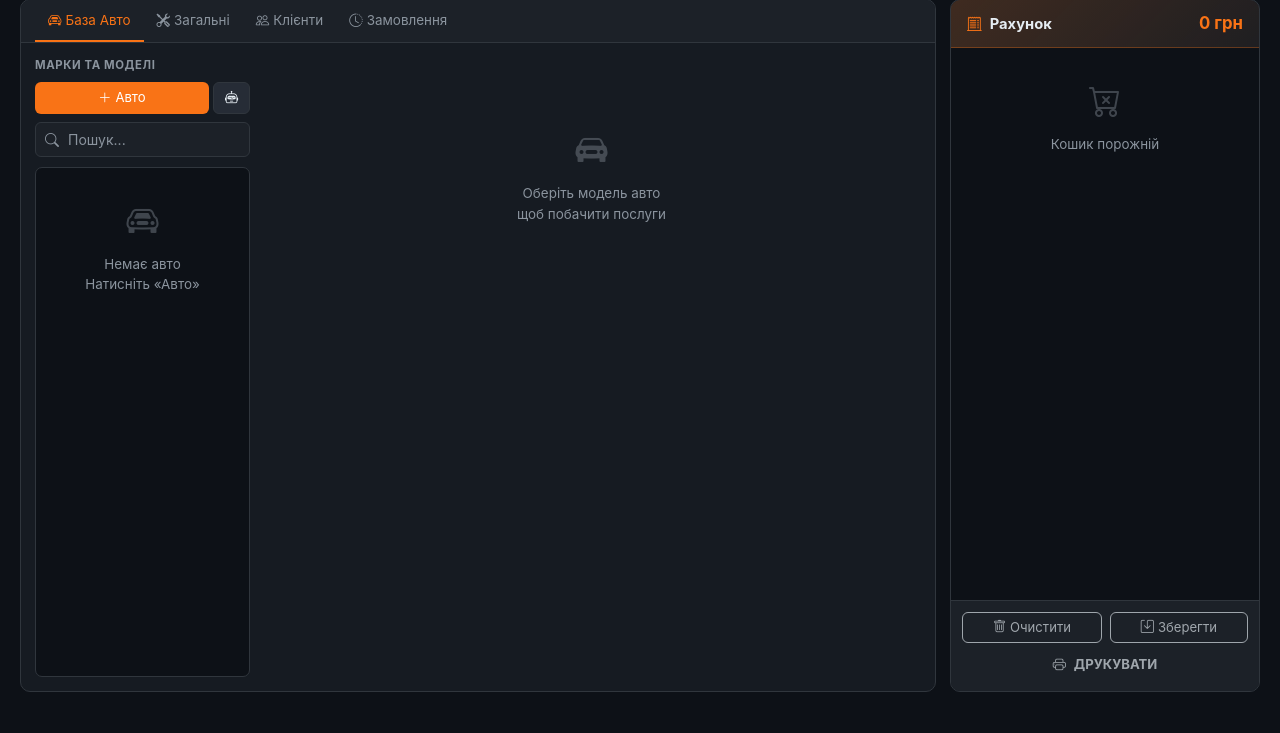
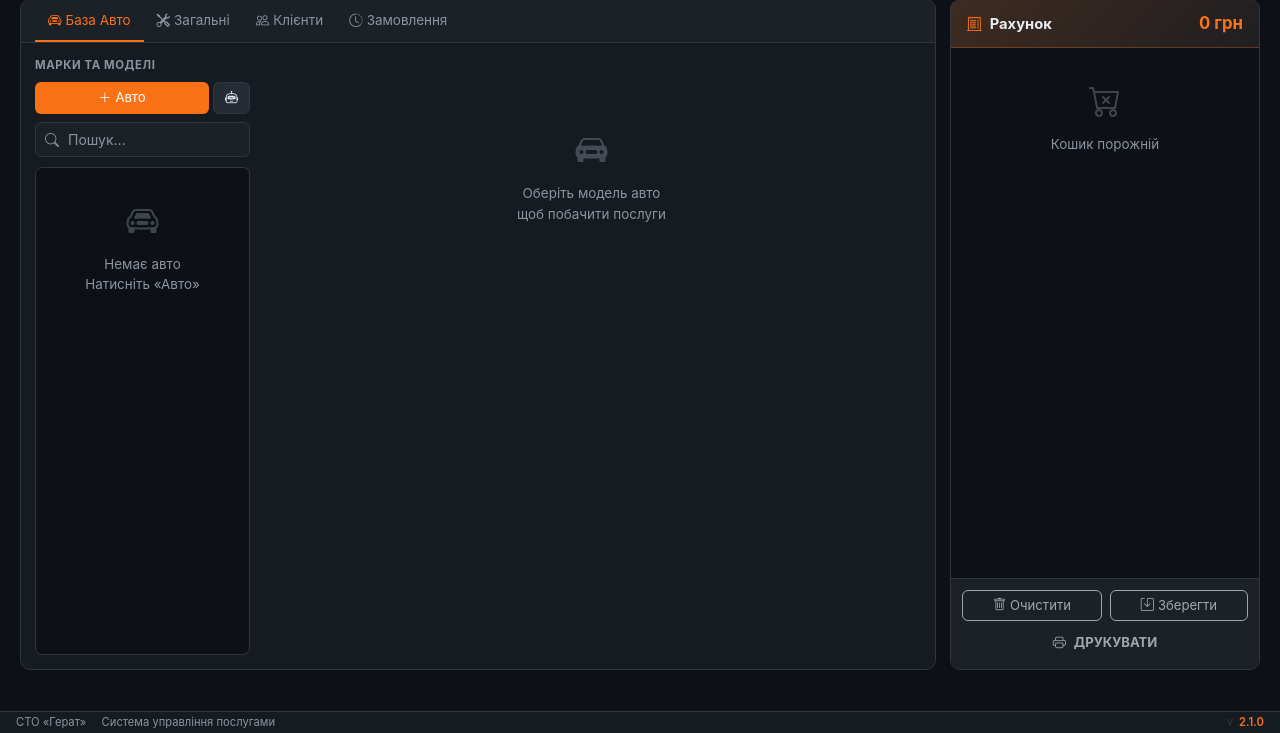
Before and after one commit to OleksanderZabila/gerat, a Flask app: page / in a window 1280 px wide. Shown: the part 67-800 px from the top of the page. Run offline with Flask 3, Linux system fonts and the light colour scheme.

Commit message:
Add version statusbar (v2.1.0)
- APP_VERSION constant in app.py, passed to template
- Fixed bottom statusbar: app name left, version right
- Adjusted scroll-box heights to account for statusbar

Co-Authored-By: Claude Sonnet 4.6 <noreply@anthropic.com>

```diff
--- a/app.py
+++ b/app.py
@@ -3,6 +3,8 @@ import json
 from datetime import datetime
 from flask import Flask, render_template, request, jsonify
 from flask_sqlalchemy import SQLAlchemy
+
+APP_VERSION = '2.1.0'
 
 app = Flask(__name__)
 app.config['SQLALCHEMY_DATABASE_URI'] = 'sqlite:///database.db'
@@ -78,7 +80,7 @@ def index():
             ]
     gs = GeneralService.query.all()
     gs_list = [{"id": s.id, "posluga": s.name, "cina": s.price} for s in gs]
-    return render_template('index.html', db_dict=db_dict, general_services=gs_list)
+    return render_template('index.html', db_dict=db_dict, general_services=gs_list, version=APP_VERSION)
 
 
 @app.route('/api/get_data')
--- a/templates/index.html
+++ b/templates/index.html
@@ -53,11 +53,11 @@
         .scroll-box { overflow-y: auto; border: 1px solid var(--border); border-radius: 7px; background: var(--bg-base); }
         @media (min-width: 992px) {
             body { overflow: hidden; }
-            .scroll-cars  { height: calc(100vh - 290px); }
-            .scroll-srv   { height: calc(100vh - 258px); }
-            .scroll-gen   { height: calc(100vh - 235px); }
-            .scroll-cart  { height: calc(100vh - 312px); }
-            .scroll-list  { height: calc(100vh - 235px); }
+            .scroll-cars  { height: calc(100vh - 312px); }
+            .scroll-srv   { height: calc(100vh - 280px); }
+            .scroll-gen   { height: calc(100vh - 257px); }
+            .scroll-cart  { height: calc(100vh - 334px); }
+            .scroll-list  { height: calc(100vh - 257px); }
         }
         @media (max-width: 991px) { .scroll-cars,.scroll-srv,.scroll-gen,.scroll-cart,.scroll-list { max-height: 320px; } }
 
@@ -162,11 +162,31 @@
         .stat-val { font-size: 1.4rem; font-weight: 700; color: var(--accent); }
         .stat-lbl { font-size: .75rem; color: var(--muted); margin-top: 2px; }
 
+        /* Status bar */
+        .statusbar {
+            position: fixed;
+            bottom: 0; left: 0; right: 0;
+            height: 22px;
+            background: var(--bg-card);
+            border-top: 1px solid var(--border);
+            display: flex;
+            align-items: center;
+            justify-content: space-between;
+            padding: 0 16px;
+            font-size: .7rem;
+            color: var(--muted);
+            z-index: 100;
+            user-select: none;
+        }
+        .statusbar-ver { color: var(--accent); font-weight: 600; }
+        .statusbar-dot { color: var(--border); margin: 0 6px; }
+
         /* Print */
         #print-area { display: none; }
         @media print {
             body > *:not(#print-area) { display: none !important; }
             #print-area { display: block !important; font-family: Arial, sans-serif; }
+            .statusbar { display: none !important; }
         }
 
         .dblclick-hint { font-size: .71rem; color: var(--muted); margin-top: 4px; }
@@ -421,6 +441,11 @@
         </table>
         <div style="text-align:center;color:#aaa;font-size:12px;">Дякуємо за довіру! • СТО «Герат»</div>
     </div>
+</div>
+
+<div class="statusbar">
+    <span>СТО «Герат»<span class="statusbar-dot">·</span>Система управління послугами</span>
+    <span><span class="statusbar-dot">v</span><span class="statusbar-ver">{{ version }}</span></span>
 </div>
 
 <script src="https://cdn.jsdelivr.net/npm/bootstrap@5.3.0/dist/js/bootstrap.bundle.min.js"></script>
```
